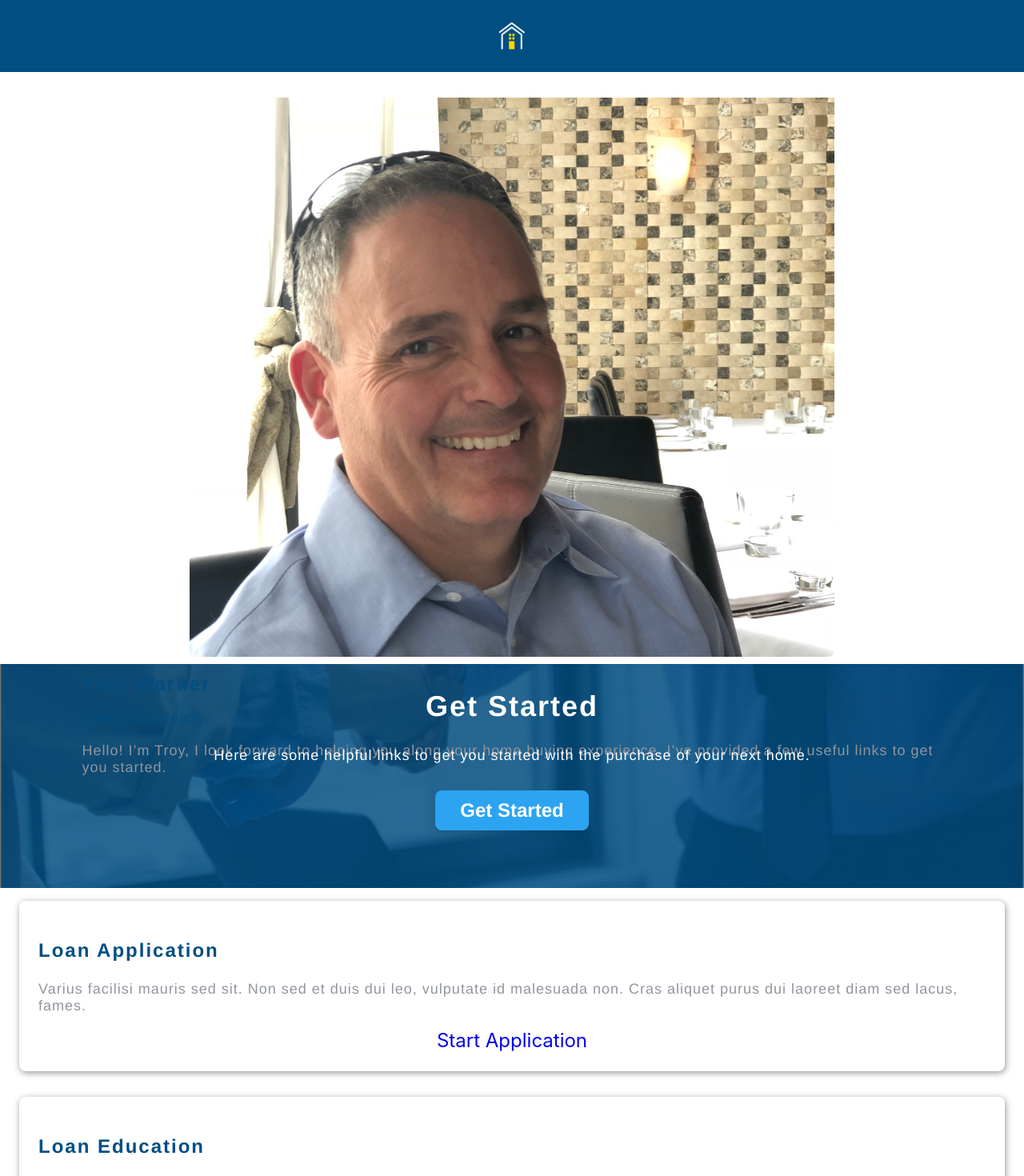
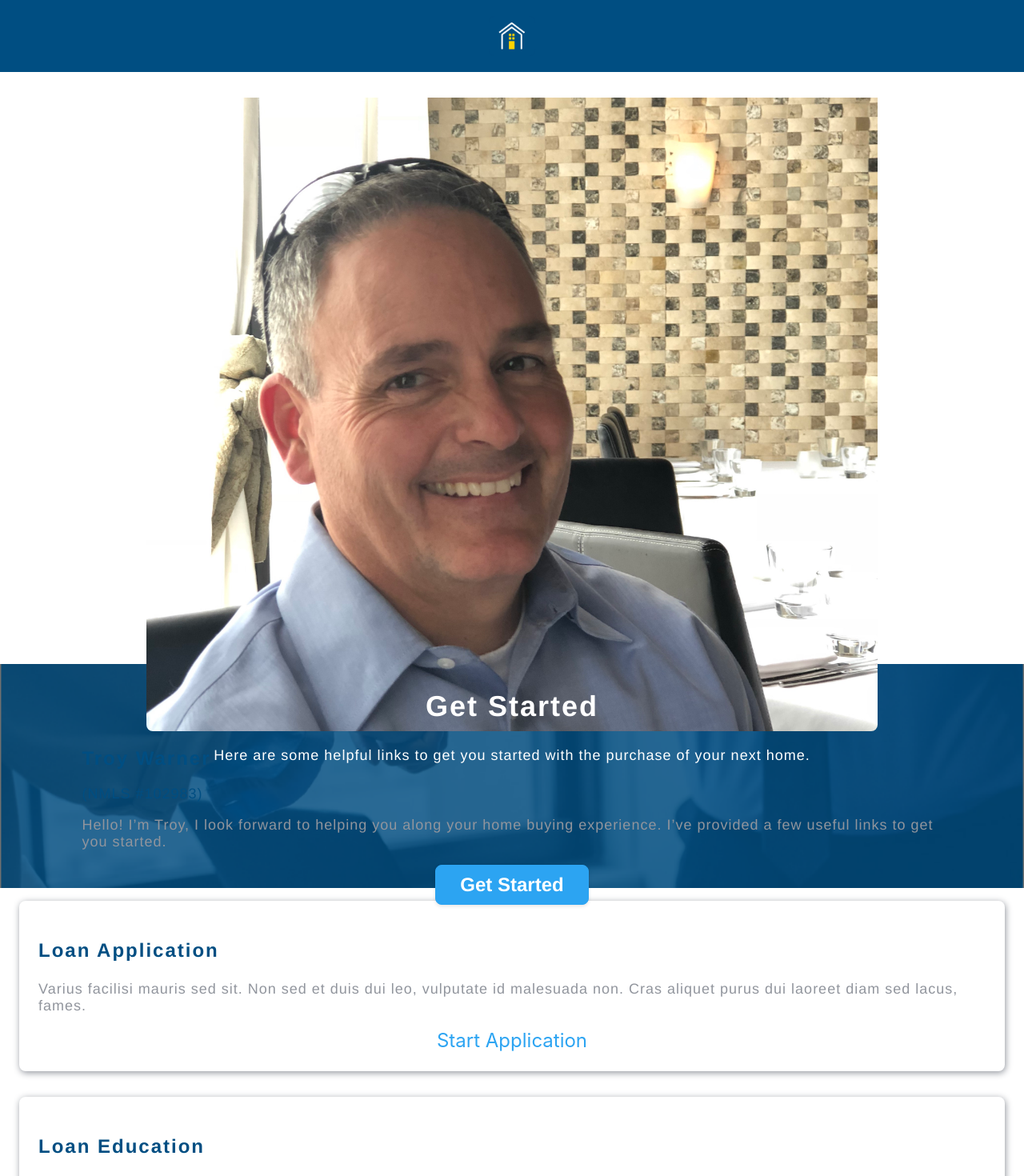
Before and after one commit to MitchellHCrane/troywarner, a React (Create React App) app: page / in a window 1280 px wide. Shown: the top 1470 px of the page at 80% size. Built offline with nearby package versions, Linux system fonts and the light colour scheme.

Commit message:
end of day upload

```diff
--- a/src/css/getStarted.css
+++ b/src/css/getStarted.css
@@ -50,4 +50,5 @@
 
 .cardLink {
   text-decoration: none;
+  color: #2ca4f2;
 }
--- a/src/css/profile.css
+++ b/src/css/profile.css
@@ -13,7 +13,7 @@
     display: block;
     margin-left: auto;
     margin-right: auto;
-    width: 75%;
+    width: 85%;
     height: auto;
     border-radius: 8px;
     padding-top: 32px;
```
